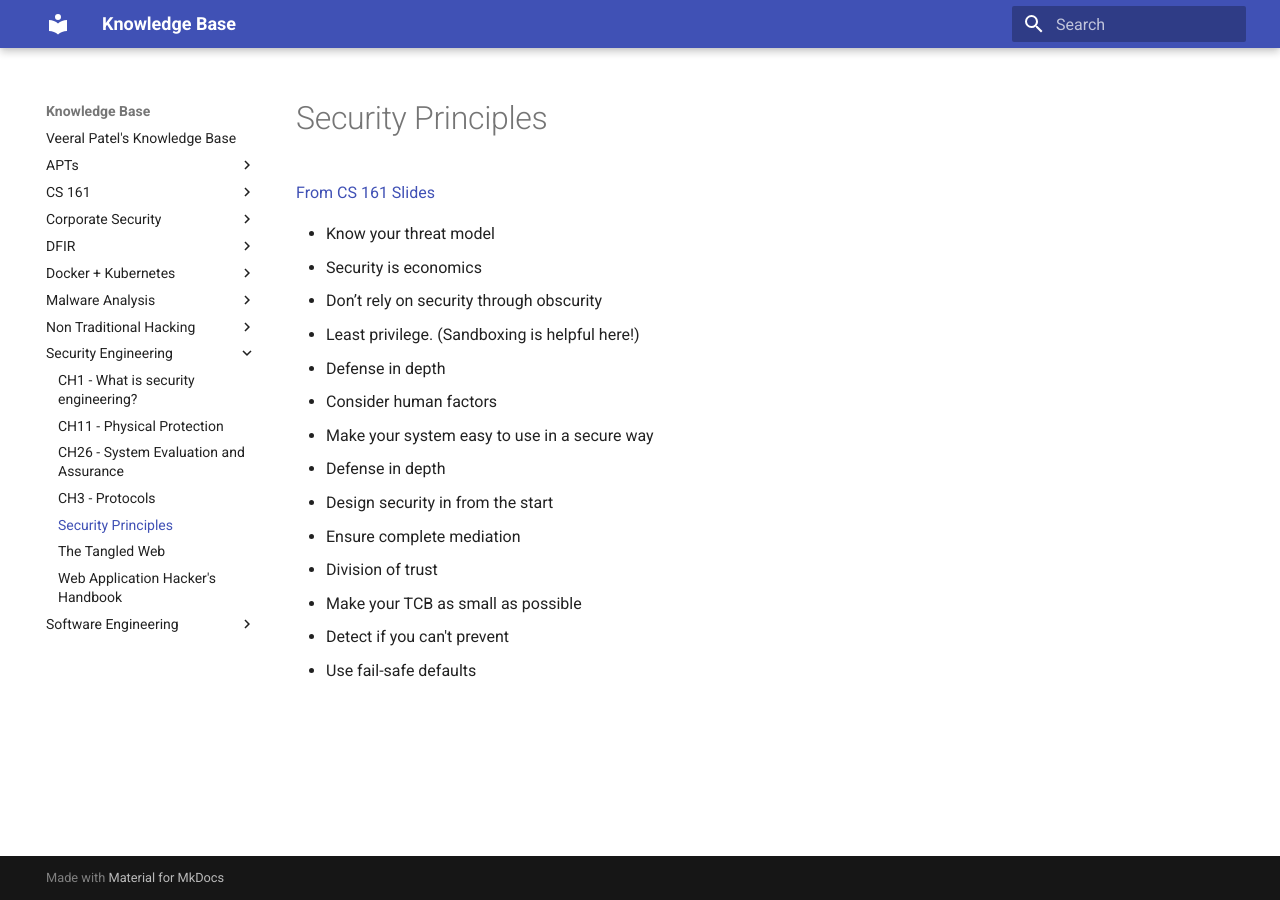
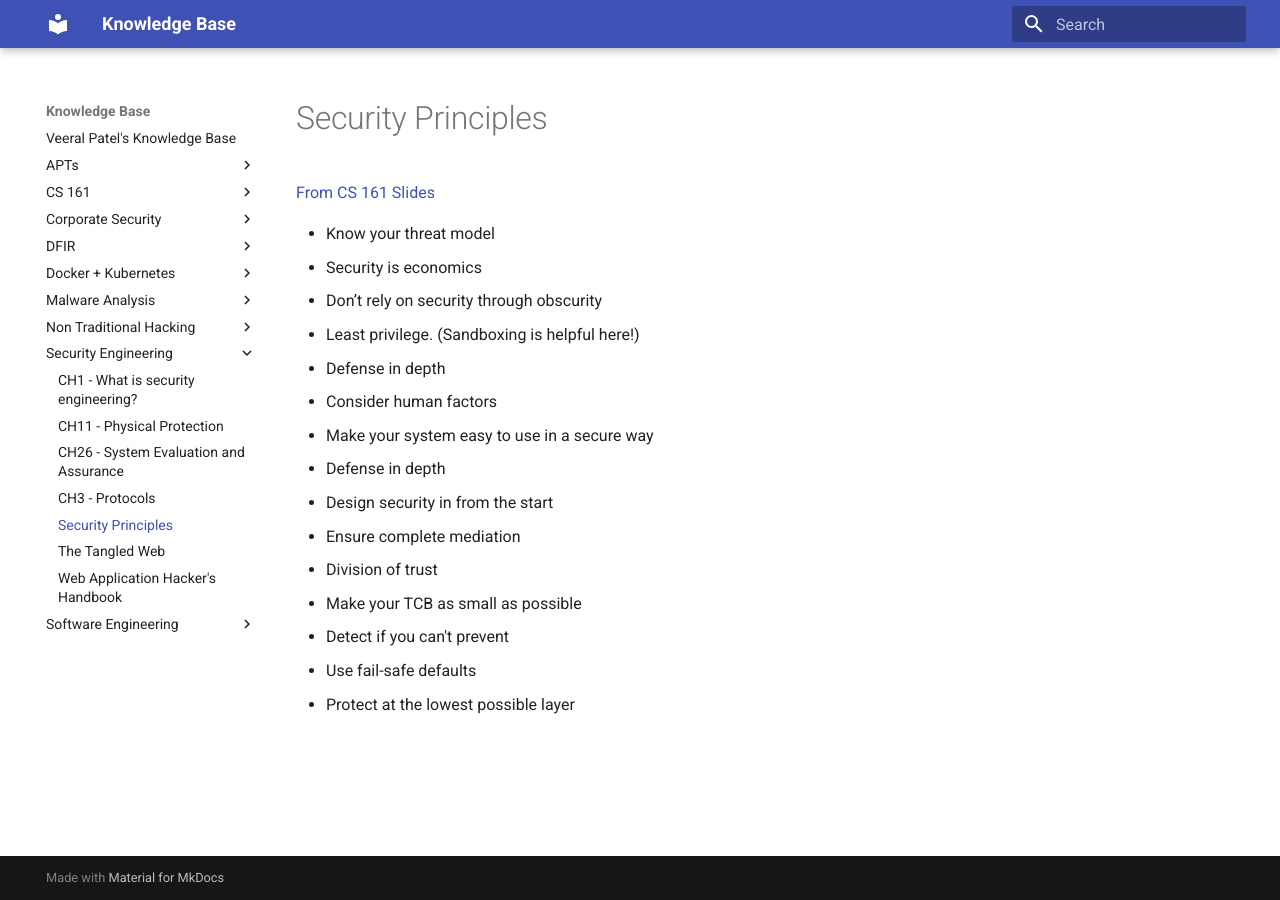
Before and after one commit to veeral-patel/knowledge-base, an MkDocs documentation site: the page built from docs/Security Engineering/security-principles.md, in a window 1280 px wide. Built offline with MkDocs 1.6.1 and Material for MkDocs 9.7.7, drawn with Linux system fonts in a browser that asks for light colours.

Commit message:
add a security principle

```diff
--- a/docs/Security Engineering/security-principles.md
+++ b/docs/Security Engineering/security-principles.md
@@ -16,3 +16,4 @@
 - Make your TCB as small as possible
 - Detect if you can't prevent
 - Use fail-safe defaults
+- Protect at the lowest possible layer
```
